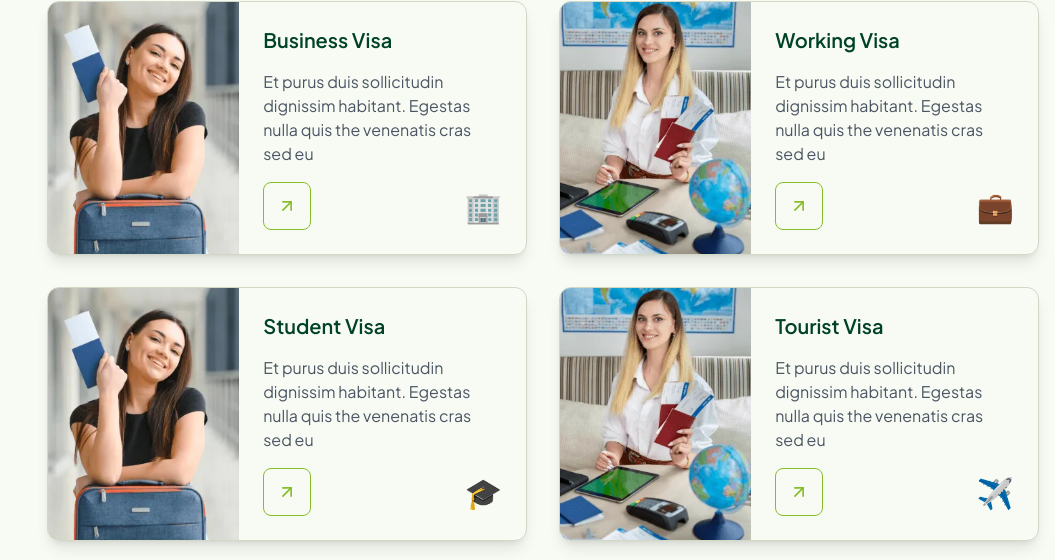
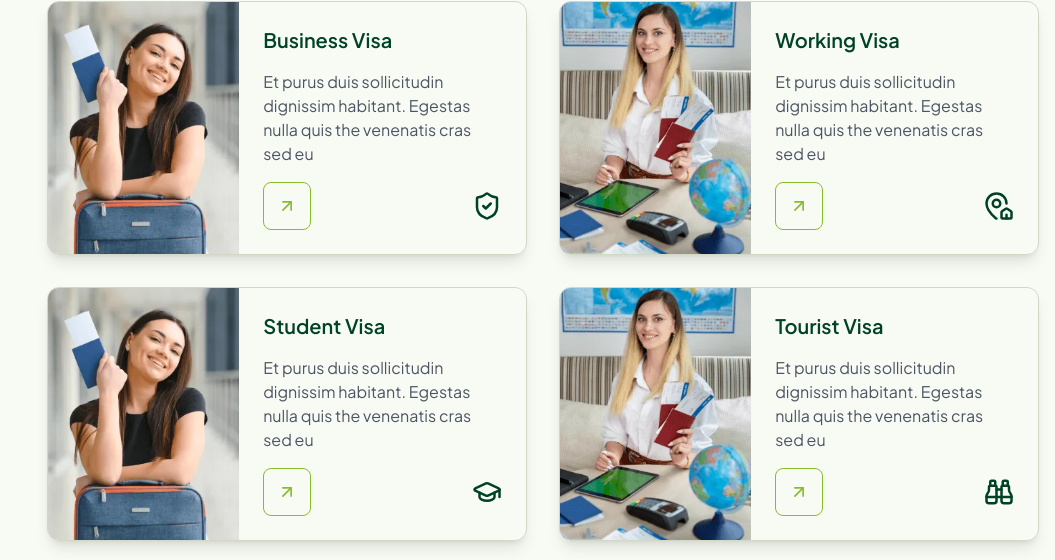
Before and after one commit to desirediv0/pirgun, a Next.js app: page / in a window 1280 px wide. Shown: the part 2613-3173 px from the top of the page, without its empty margins (225-1280 px from the left). Built offline with nearby package versions, Linux system fonts and the light colour scheme.

Commit message:
Refactor VisaCategories component to replace string icons with Lucide icon components for improved visual consistency and scalability

```diff
--- a/src/app/_components/visa-category.jsx
+++ b/src/app/_components/visa-category.jsx
@@ -3,32 +3,32 @@
 import { motion } from "framer-motion"
 import Image from "next/image"
 import Link from "next/link"
-import { ArrowRight } from "lucide-react"
+import { ArrowRight, Binoculars, GraduationCap, MapPinHouse, ShieldCheck } from "lucide-react"
 
 const visaTypes = [
   {
     title: "Business Visa",
     description: "Et purus duis sollicitudin dignissim habitant. Egestas nulla quis the venenatis cras sed eu",
     image: "/choose-us-left-img.webp",
-    icon: "🏢",
+    icon: ShieldCheck,
   },
   {
     title: "Working Visa",
     description: "Et purus duis sollicitudin dignissim habitant. Egestas nulla quis the venenatis cras sed eu",
     image: "/choose-us-right-img.webp",
-    icon: "💼",
+    icon: MapPinHouse,
   },
   {
     title: "Student Visa",
     description: "Et purus duis sollicitudin dignissim habitant. Egestas nulla quis the venenatis cras sed eu",
     image: "/choose-us-left-img.webp",
-    icon: "🎓",
+    icon: GraduationCap,
   },
   {
     title: "Tourist Visa",
     description: "Et purus duis sollicitudin dignissim habitant. Egestas nulla quis the venenatis cras sed eu",
     image: "/choose-us-right-img.webp",
-    icon: "✈️",
+    icon: Binoculars,
   },
 ]
 
@@ -90,7 +90,10 @@ export default function VisaCategories() {
                 >
                   <ArrowRight className="h-5 w-5 group-hover:text-white transition-all duration-300 -rotate-45 text-[#87BD2B] group-hover:rotate-0" />
                 </Link>
-                <span className="text-3xl">{visa.icon}</span>
+                <span >
+                  <visa.icon size={30} className="text-[#004225]" />
+                </span>
+
                 </div>
 
               </div>
```
